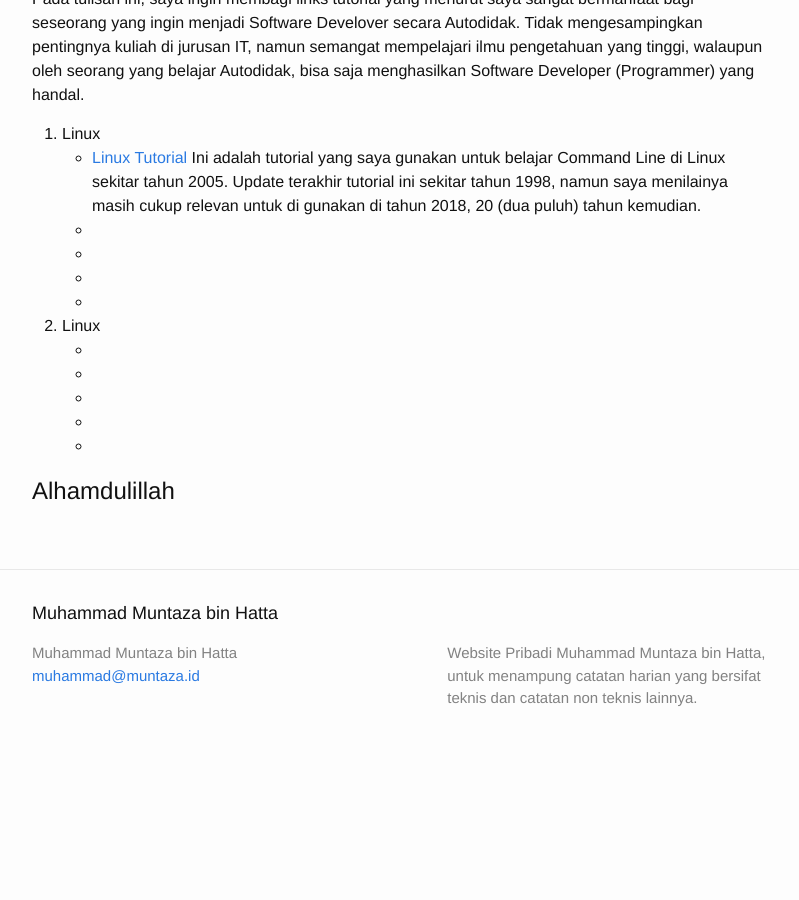
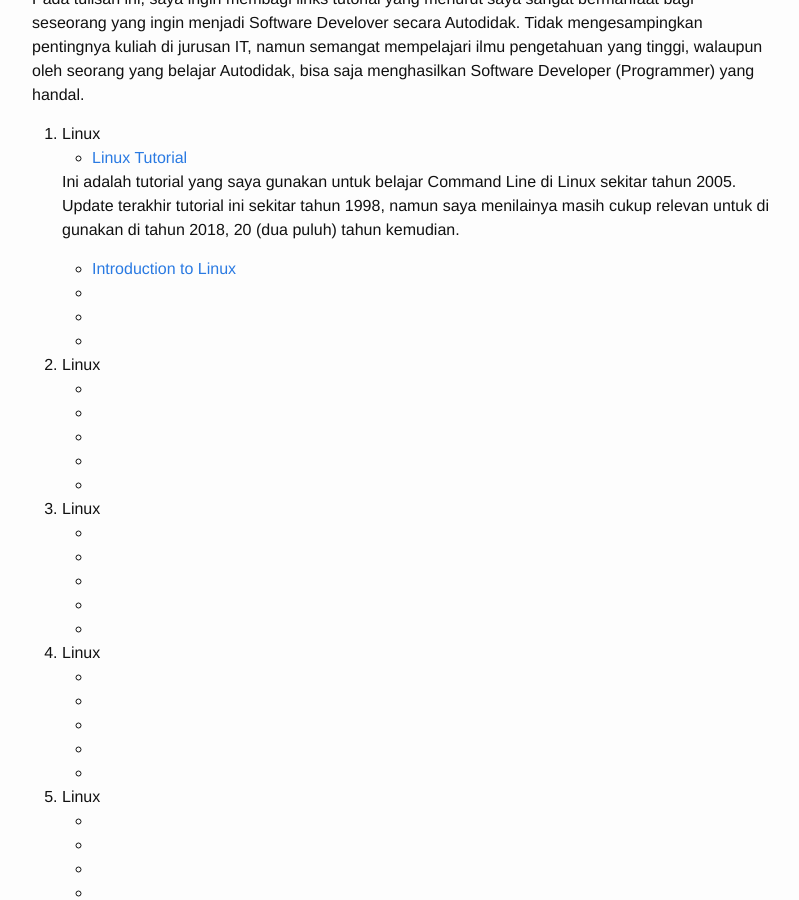
Before and after one commit to muntaza/muntaza.github.io, a Jekyll site: the page built from _posts/2018-12-30-belajar-mandiri-pemprograman.markdown, in a window 1280 px wide and 900 px high, scrolled down 306 px. Shown: the whole window, without its empty margins (238-1037 px from the left). Built offline with Jekyll 4.4.1, drawn with Linux system fonts in a browser that asks for light colours; before the commit the page ends 1076 px from its top, so only the background shows below that.

Commit message:
tambah link

```diff
--- a/_posts/2018-12-30-belajar-mandiri-pemprograman.markdown
+++ b/_posts/2018-12-30-belajar-mandiri-pemprograman.markdown
@@ -15,10 +15,32 @@
 
 1.  Linux
     -	[Linux Tutorial](https://www.tldp.org/LDP/gs/node5.html)
+
 	Ini adalah tutorial yang saya gunakan untuk belajar Command Line di Linux
 	sekitar tahun 2005. Update terakhir tutorial ini sekitar tahun 1998, namun
 	saya menilainya masih cukup relevan untuk di gunakan di tahun 2018, 20 (dua puluh)
 	tahun kemudian.
+    -	[Introduction to Linux](https://www.tldp.org/LDP/intro-linux/html/intro-linux.html)
+    -	[]()
+    -	[]()
+    -	[]()
+
+2.  Linux
+    -	[]()
+    -	[]()
+    -	[]()
+    -	[]()
+    -	[]()
+
+2.  Linux
+    -	[]()
+    -	[]()
+    -	[]()
+    -	[]()
+    -	[]()
+
+2.  Linux
+    -	[]()
     -	[]()
     -	[]()
     -	[]()
@@ -32,4 +54,5 @@
     -	[]()
 
 
+
 # Alhamdulillah
```
